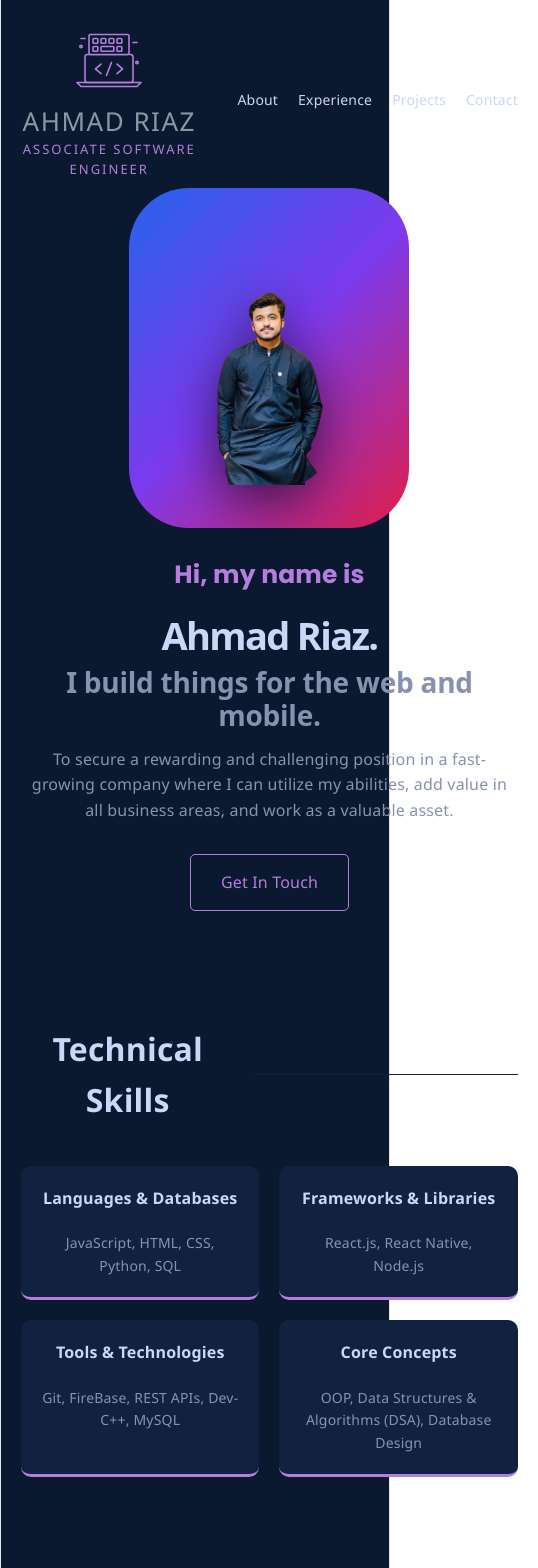
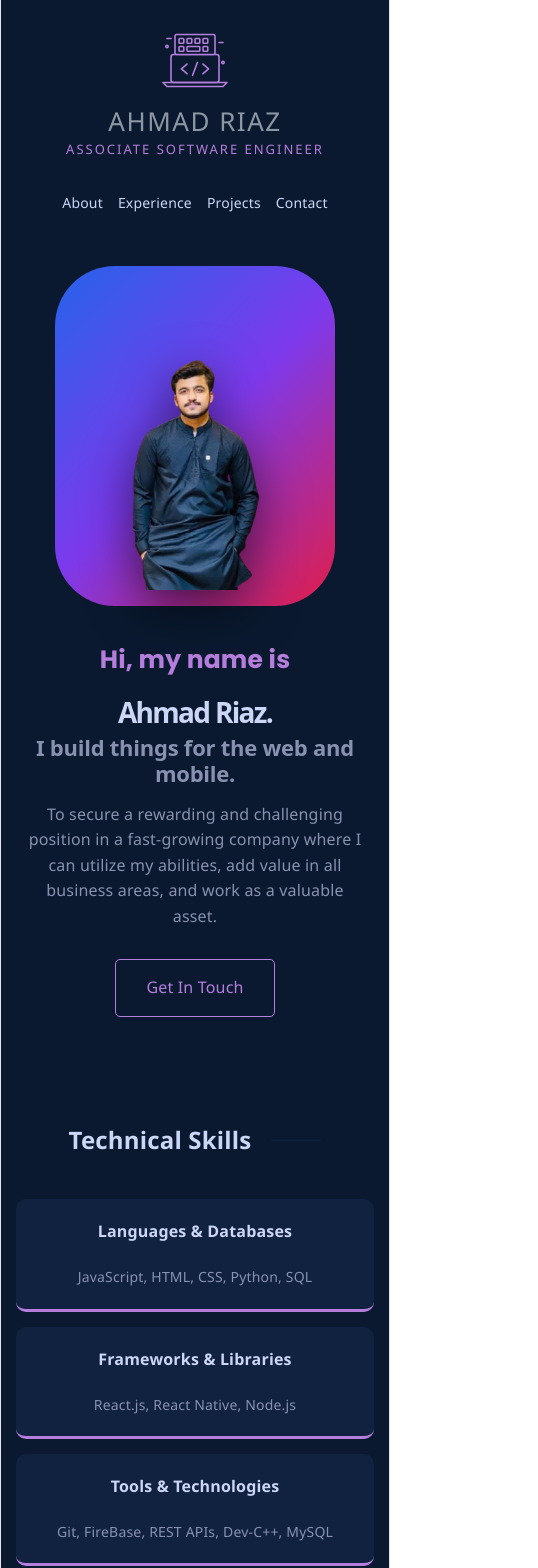
Before and after one commit to Ahmad236224/MY-Portfolio-1, a React (Vite) app: page / in a window 390 px wide. Shown: the top 1568 px of the page, 538 px wide, since content can reach past the window. Built offline with nearby package versions, Linux system fonts and the light colour scheme.

Commit message:
Added mobile media queries for responsiveness

```diff
--- a/src/App.css
+++ b/src/App.css
@@ -369,8 +369,8 @@ margin: 0;
 
   @media (max-width: 850px) {
   .hero-image-container {
-    max-width: 300px;
-    margin: 0 auto 40px auto;
+    max-width: 400px;
+    margin: 0 auto 20px auto;
   }
 
   .gradient-shape {
@@ -379,7 +379,7 @@ margin: 0;
   }
 
   .profile-pic {
-    width: 300px; /* Keeps you prominent on mobile */
+    width: 400px; /* Keeps you prominent on mobile */
     max-width: 100%;
   }
 }
@@ -388,3 +388,73 @@ margin: 0;
     display: none;
   }
 }
+/* --- Responsive Media Queries --- */
+
+@media (max-width: 768px) {
+  .portfolio-container {
+    padding: 0 15px;
+  }
+
+  /* Navbar Mobile Layout */
+  .navbar {
+    flex-direction: column;
+    gap: 15px;
+    text-align: center;
+  }
+
+  .nav-links {
+    padding: 0;
+    gap: 15px;
+  }
+
+  /* Hero Section scaling */
+  .hero {
+    min-height: 60vh; /* Shorter for mobile */
+    align-items: center; /* Center content for better mobile feel */
+    text-align: center;
+  }
+
+  .name {
+    font-size: 36px; /* Reduced from 60px */
+  }
+
+  .subtitle {
+    font-size: 28px; /* Reduced from 50px */
+  }
+
+  .objective {
+    font-size: 16px;
+  }
+
+  /* Section Titles */
+  .section-title {
+    font-size: 24px;
+    justify-content: center;
+  }
+
+  .section-title::after {
+    width: 50px; /* Shorten the decorative line */
+  }
+
+  /* Grids: Force single column on small screens */
+  .skills-grid,
+  .projects-grid {
+    grid-template-columns: 1fr;
+    gap: 15px;
+  }
+
+  .project-card {
+    padding: 20px;
+  }
+}
+
+/* Very Small Devices (Phones) */
+@media (max-width: 480px) {
+  .name {
+    font-size: 28px;
+  }
+
+  .subtitle {
+    font-size: 22px;
+  }
+}
```
